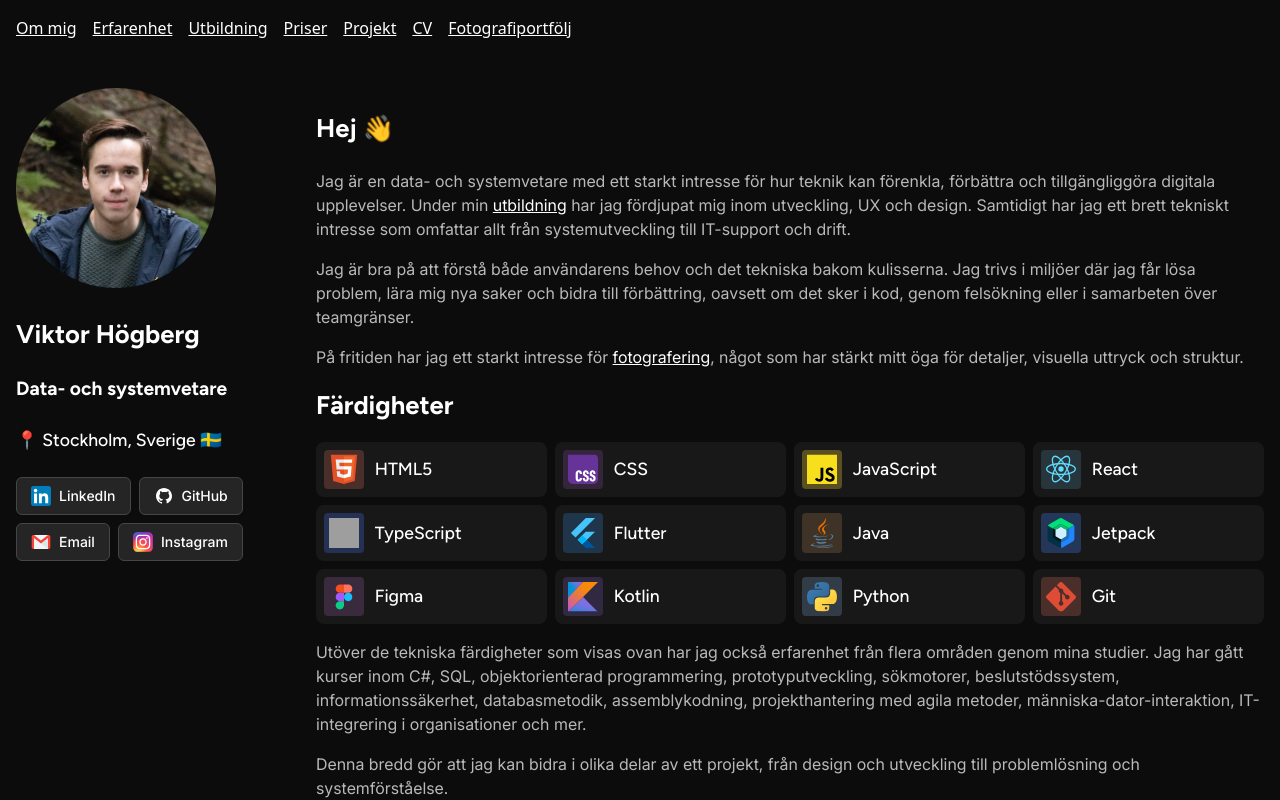
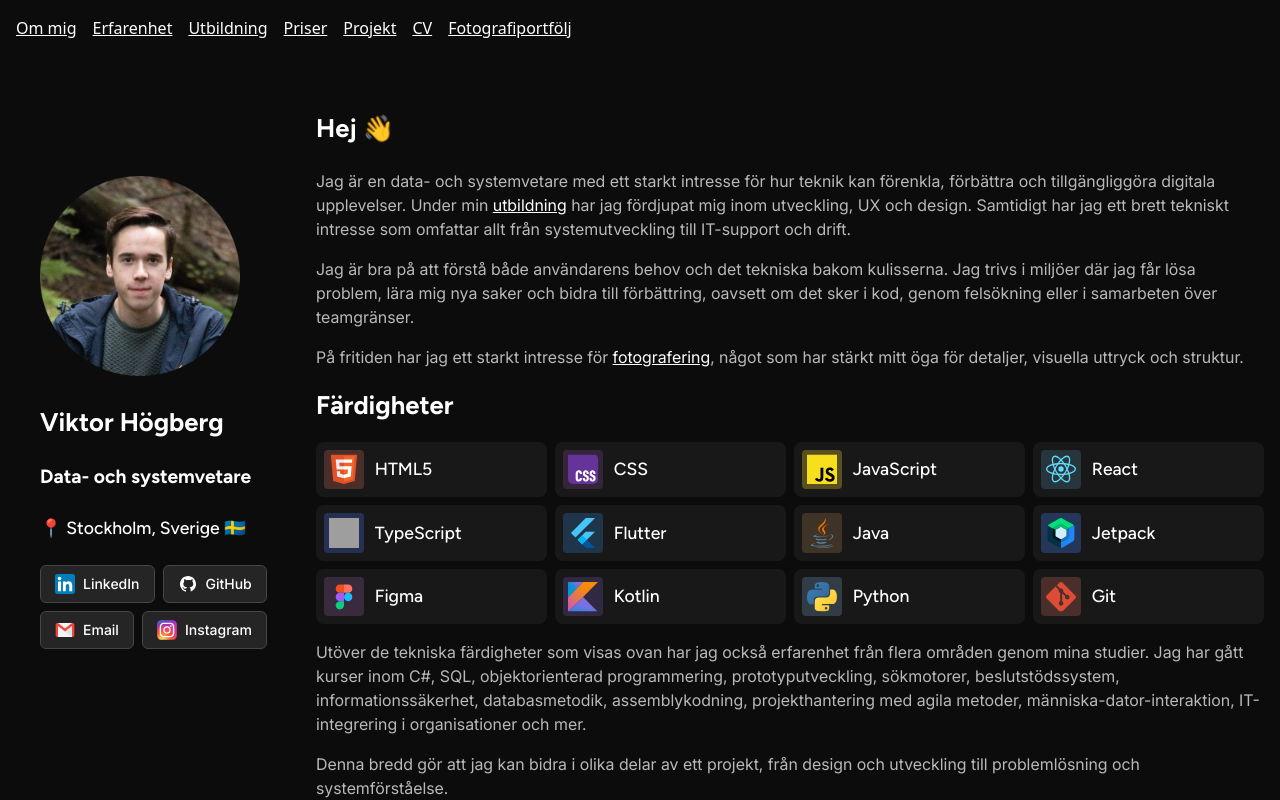
Before and after one commit to vhogberg/react-portfolio, a React (Vite) app: page / in a window 1280 px wide. Shown: the top 800 px of the page. Built offline with nearby package versions, Linux system fonts and the light colour scheme; grey boxes are pictures that could not be loaded.

Commit message:
Made sidebar have a fixed position for desktop layouts

```diff
--- a/src/App.css
+++ b/src/App.css
@@ -4,7 +4,39 @@
 }
 
 @media screen and (min-width: 651px) {
-    .wrapper {
-      flex-direction: row;
-    }
- }
+  .wrapper {
+    flex-direction: row;
+  }
+}
+
+
+@media screen and (min-width: 651px) {
+  aside {
+
+
+
+    min-width: 250px;
+    max-width: 300px;
+
+    position: fixed;
+    top: 11rem;
+    /* distance from top of viewport */
+    left: auto;
+    /* distance from left of viewport */
+  }
+
+  .main-content {
+    margin-left: 270px;
+  }
+}
+
+@media screen and (min-width: 1000px) {
+  aside {
+    margin-right: 3rem;
+    margin-left: 1.5rem;
+  }
+
+  .main-content {
+    margin-left: 300px;
+  }
+}
--- a/src/components/Sidebar/Sidebar.css
+++ b/src/components/Sidebar/Sidebar.css
@@ -12,5 +12,6 @@
 }
 
 aside {
-    min-width: 300px;
+    min-width: 250px;
+    max-width: auto;
 }
--- a/src/pages/MainContent/MainContent.tsx
+++ b/src/pages/MainContent/MainContent.tsx
@@ -8,7 +8,7 @@ import Projects from "./Projects/Projects";
 
 function MainContent() {
   return (
-    <div>
+    <div className="main-content">
       <About/>
       <Proficiencies/>
       <Experience/>
```
